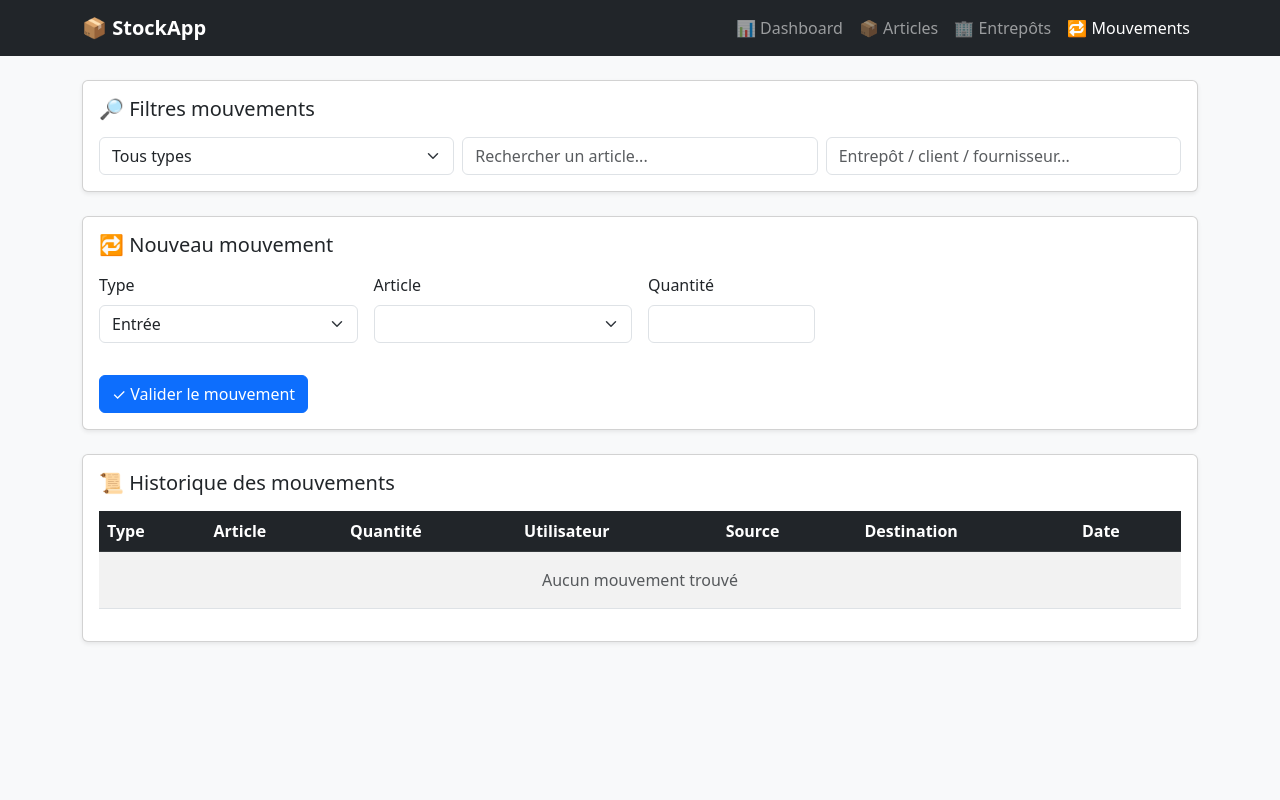
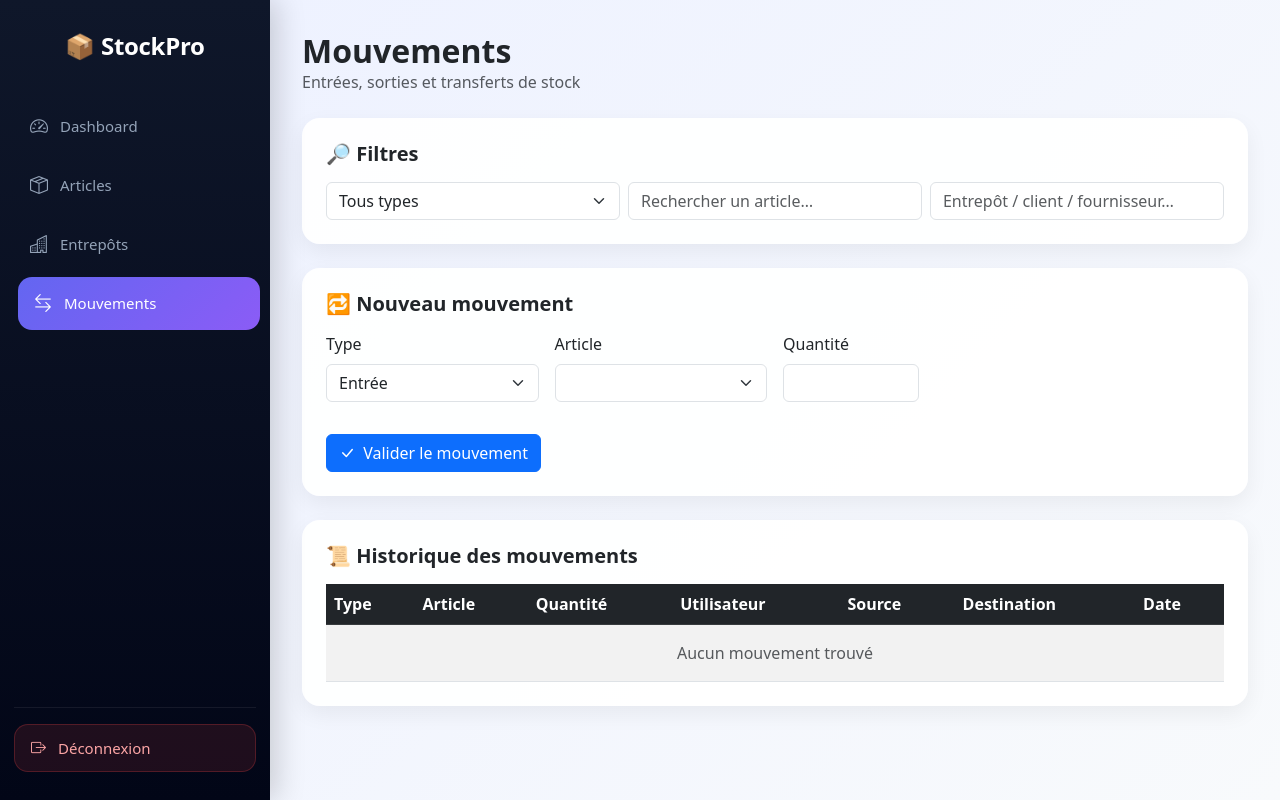
Before and after one commit to judemjt/gestion-stock, a website: page public/mouvements.html in a window 1280 px wide. Drawn offline with nearby package versions, Linux system fonts and the light colour scheme; no server answers; sample sign-in values are in the browser's storage.

Commit message:
Update mouvements.html

```diff
--- a/public/mouvements.html
+++ b/public/mouvements.html
@@ -3,38 +3,78 @@
 <head>
   <meta charset="UTF-8">
   <meta name="viewport" content="width=device-width, initial-scale=1.0">
-    <title>Mouvements - Gestion Stock</title>
+  <title>Mouvements — StockPro</title>
+  <link href="https://cdn.jsdelivr.net/npm/bootstrap@5.3.0/dist/css/bootstrap.min.css" rel="stylesheet">
+  <link rel="stylesheet" href="https://cdn.jsdelivr.net/npm/bootstrap-icons@1.11.3/font/bootstrap-icons.min.css">
+  <link rel="stylesheet" href="css/sidebar.css">
+</head>
+<body>
 
-    <link href="https://cdn.jsdelivr.net/npm/bootstrap@5.3.0/dist/css/bootstrap.min.css" rel="stylesheet">
-</head>
+<!-- ── TOPBAR MOBILE ──────────────────────── -->
+<div class="sp-topbar">
+  <a class="sp-topbar-logo" href="dashboard.html">📦 StockPro</a>
+  <button class="sp-burger" id="spBurger" aria-label="Menu">
+    <i class="bi bi-list"></i>
+  </button>
+</div>
 
-<body class="bg-light">
+<!-- ── OVERLAY ────────────────────────────── -->
+<div class="sp-overlay" id="spOverlay"></div>
 
-<!-- NAVBAR -->
-<nav class="navbar navbar-expand-lg navbar-dark bg-dark">
-    <div class="container">
-        <a class="navbar-brand fw-bold" href="dashboard.html">📦 StockApp</a>
+<!-- ── SIDEBAR ────────────────────────────── -->
+<aside class="sp-sidebar" id="spSidebar">
 
-        <div class="navbar-nav ms-auto">
-            <a class="nav-link" href="dashboard.html">📊 Dashboard</a>
-            <a class="nav-link" href="articles.html">📦 Articles</a>
-            <a class="nav-link" href="entrepots.html">🏢 Entrepôts</a>
-            <a class="nav-link active" href="mouvements.html">🔁 Mouvements</a>
+  <a class="sp-logo" href="dashboard.html">📦 StockPro</a>
+
+  <ul class="sp-nav">
+    <li>
+      <a href="dashboard.html">
+        <i class="bi bi-speedometer2"></i>
+        <span>Dashboard</span>
+      </a>
+    </li>
+    <li>
+      <a href="articles.html">
+        <i class="bi bi-box-seam"></i>
+        <span>Articles</span>
+      </a>
+    </li>
+    <li>
+      <a href="entrepots.html">
+        <i class="bi bi-buildings"></i>
+        <span>Entrepôts</span>
+      </a>
+    </li>
+    <li>
+      <a href="mouvements.html" class="active">
+        <i class="bi bi-arrow-left-right"></i>
+        <span>Mouvements</span>
+      </a>
+    </li>
+  </ul>
+
+  <div class="sp-logout">
+    <a href="#" onclick="logout()">
+      <i class="bi bi-box-arrow-right"></i>
+      <span>Déconnexion</span>
+    </a>
   </div>
+
+</aside>
+
+<!-- ── CONTENU PRINCIPAL ──────────────────── -->
+<main class="sp-main">
+
+  <div class="mb-4">
+    <h2 class="fw-bold mb-0">Mouvements</h2>
+    <p class="text-muted mb-0">Entrées, sorties et transferts de stock</p>
   </div>
-</nav>
-
-<div class="container py-4">
 
   <!-- FILTRES -->
-    <div class="card shadow-sm mb-4">
-        <div class="card-body">
-
-            <h5 class="mb-3">🔎 Filtres mouvements</h5>
-
+  <div class="sp-card mb-4">
+    <h5 class="fw-bold mb-3">🔎 Filtres</h5>
     <div class="row g-2">
-
-                <div class="col-md-4">
+      <div class="col-md-4 col-sm-6">
         <select id="filterType" class="form-select" onchange="filtrerMouvements()">
           <option value="">Tous types</option>
           <option value="ENTREE">Entrée</option>
@@ -42,34 +82,20 @@
           <option value="TRANSFERT">Transfert</option>
         </select>
       </div>
-
+      <div class="col-md-4 col-sm-6">
+        <input id="filterArticle" class="form-control" placeholder="Rechercher un article…" oninput="filtrerMouvements()">
+      </div>
       <div class="col-md-4">
-                    <input id="filterArticle"
-                           class="form-control"
-                           placeholder="Rechercher un article..."
-                           oninput="filtrerMouvements()">
-                </div>
-
-                <div class="col-md-4">
-                    <input id="filterEntrepot"
-                           class="form-control"
-                           placeholder="Entrepôt / client / fournisseur..."
-                           oninput="filtrerMouvements()">
-                </div>
-
+        <input id="filterEntrepot" class="form-control" placeholder="Entrepôt / client / fournisseur…" oninput="filtrerMouvements()">
       </div>
     </div>
   </div>
 
   <!-- NOUVEAU MOUVEMENT -->
-    <div class="card shadow-sm mb-4">
-        <div class="card-body">
-
-            <h5 class="mb-3">🔁 Nouveau mouvement</h5>
-
+  <div class="sp-card mb-4">
+    <h5 class="fw-bold mb-3">🔁 Nouveau mouvement</h5>
     <div class="row g-3">
-
-                <div class="col-md-3">
+      <div class="col-md-3 col-sm-6">
         <label class="form-label">Type</label>
         <select id="type" class="form-select" onchange="changerType()">
           <option value="ENTREE">Entrée</option>
@@ -77,44 +103,26 @@
           <option value="TRANSFERT">Transfert</option>
         </select>
       </div>
-
-                <div class="col-md-3">
+      <div class="col-md-3 col-sm-6">
         <label class="form-label">Article</label>
         <select id="article" class="form-select"></select>
       </div>
-
-                <div class="col-md-2">
+      <div class="col-md-2 col-sm-6">
         <label class="form-label">Quantité</label>
-                    <input id="quantite"
-                           type="number"
-                           min="1"
-                           step="1"
-                           class="form-control"
-                           required>
+        <input id="quantite" type="number" min="1" step="1" class="form-control" required>
       </div>
-
     </div>
-
-            <!-- zone dynamique -->
     <div class="row mt-3" id="zoneDynamique"></div>
-
     <button class="btn btn-primary mt-3" onclick="executerMouvement()">
-                ✓ Valider le mouvement
+      <i class="bi bi-check-lg me-1"></i> Valider le mouvement
     </button>
-
-        </div>
   </div>
 
   <!-- HISTORIQUE -->
-    <div class="card shadow-sm">
-
-        <div class="card-body">
-
-            <h5 class="mb-3">📜 Historique des mouvements</h5>
-
+  <div class="sp-card">
+    <h5 class="fw-bold mb-3">📜 Historique des mouvements</h5>
     <div class="table-responsive">
-
-                <table class="table table-striped table-hover align-middle">
+      <table class="table table-striped table-hover align-middle mb-0">
         <thead class="table-dark">
           <tr>
             <th>Type</th>
@@ -126,34 +134,18 @@
             <th>Date</th>
           </tr>
         </thead>
-
         <tbody id="mouvementsTable">
           <tr>
-                            <td colspan="7" class="text-center text-muted py-3">
-                                Aucun mouvement trouvé
-                            </td>
+            <td colspan="7" class="text-center text-muted py-3">Aucun mouvement trouvé</td>
           </tr>
         </tbody>
       </table>
-
-            </div>
-
     </div>
   </div>
 
-</div>
+</main>
 
-<script>
-document.addEventListener("DOMContentLoaded", () => {
-    const token = localStorage.getItem("token");
-
-    if (!token) {
-        window.location.replace("login.html");
-    }
-});
-</script>
-
+<script src="js/sidebar.js"></script>
 <script src="js/mouvements.js"></script>
-
 </body>
 </html>
```
Lines whose indentation alone changed are shown as unchanged.
